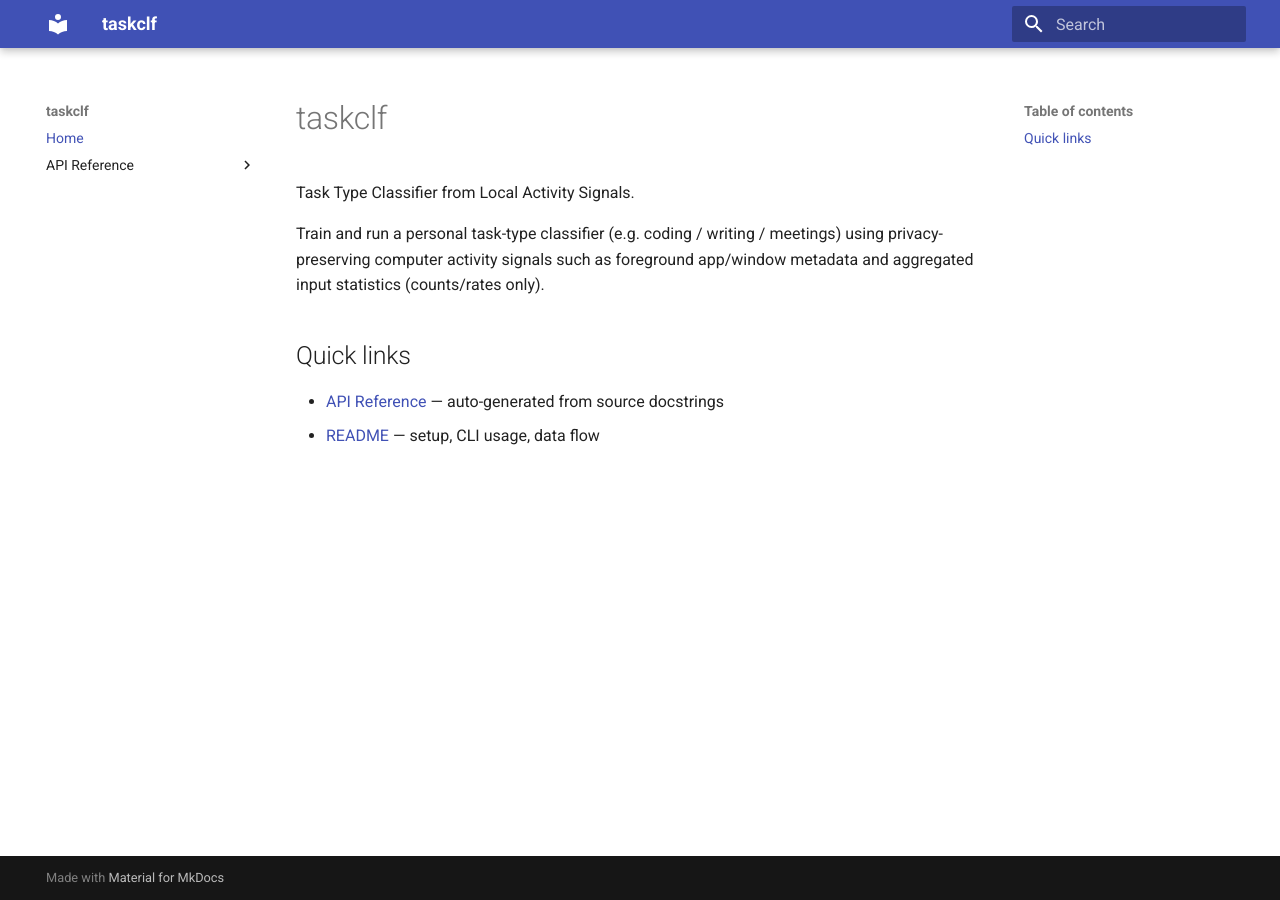
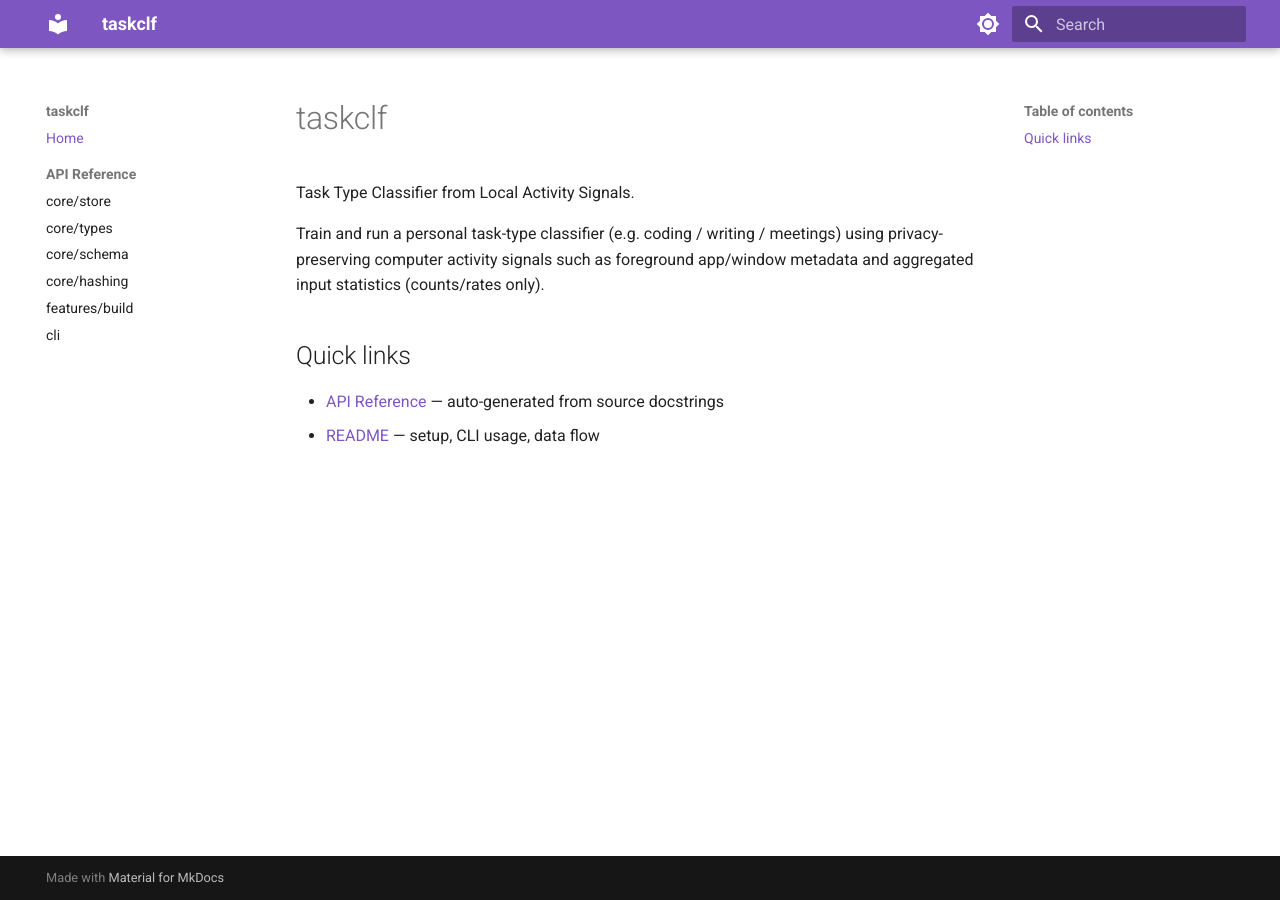
Before and after one commit to fruitiecutiepie/taskclf, an MkDocs documentation site: the page built from docs/index.md, in a window 1280 px wide. Built offline with MkDocs 1.6.1 and Material for MkDocs 9.7.7, drawn with Linux system fonts in a browser that asks for light colours.

Commit message:
use nice material mkdocs theme

```diff
--- a/mkdocs.yml
+++ b/mkdocs.yml
@@ -3,6 +3,27 @@
 
 theme:
   name: material
+  palette:
+    - scheme: default
+      primary: deep purple
+      accent: amber
+      toggle:
+        icon: material/brightness-7
+        name: Switch to dark mode
+    - scheme: slate
+      primary: deep purple
+      accent: amber
+      toggle:
+        icon: material/brightness-4
+        name: Switch to light mode
+  features:
+    - navigation.instant
+    - navigation.sections
+    - navigation.expand
+    - navigation.top
+    - search.suggest
+    - search.highlight
+    - content.code.copy
 
 plugins:
   - search
```
